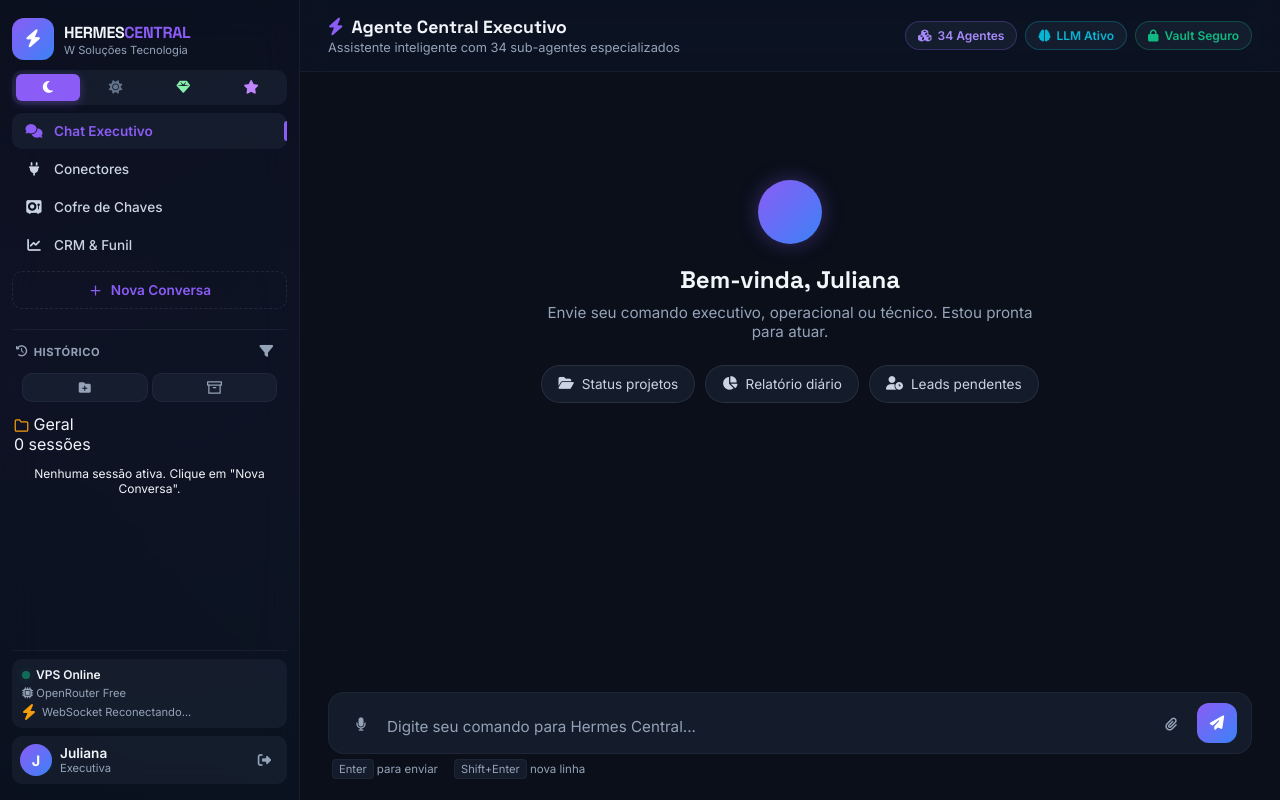
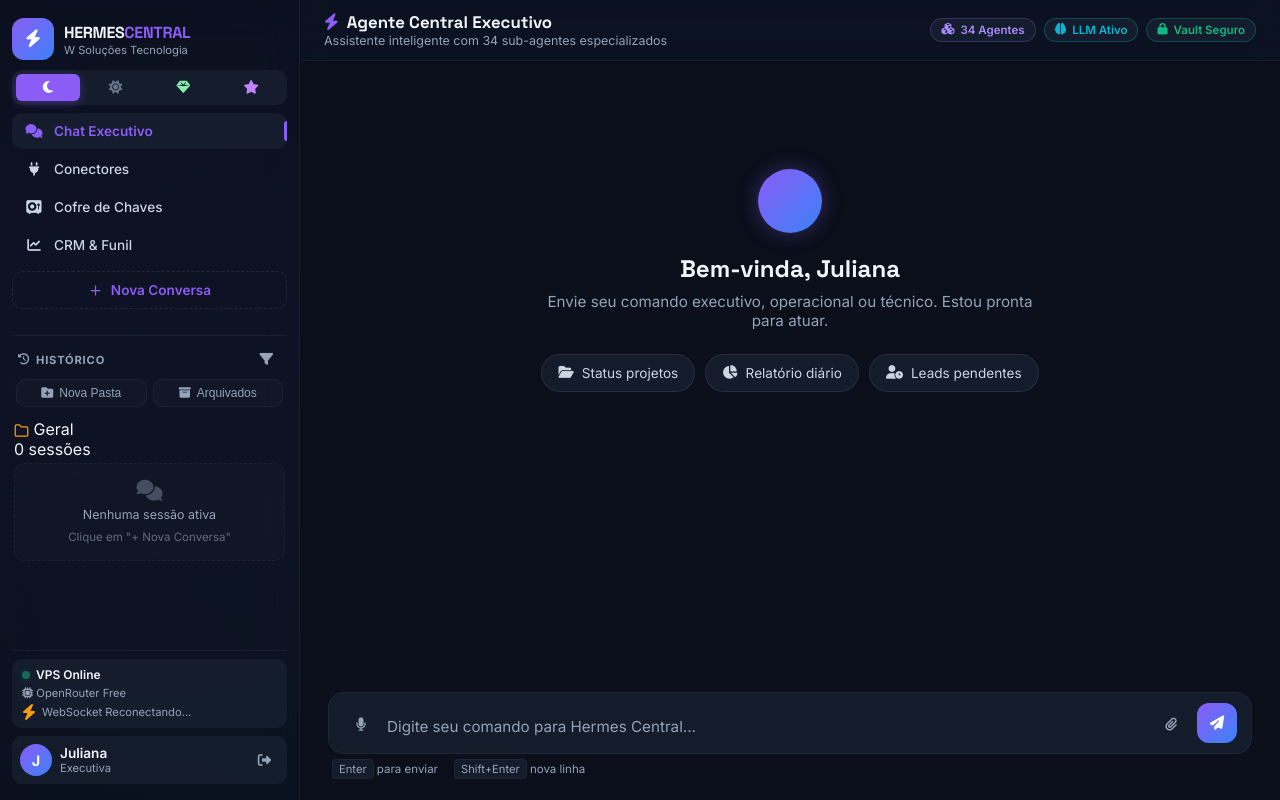
Before and after one commit to axion-dev-enterprise/hermes-juliana, a website: page public/index.html in a window 1280 px wide. Both pictures are taken after typing "Sample123" into the empty fields and a click on the button "Entrar no Painel". Drawn offline with Linux system fonts and the light colour scheme; no server answers; some icons are missing.

Commit message:
style(ui): improve topbar compact alignment, sessions empty state and toolbar buttons

```diff
--- a/public/app.js
+++ b/public/app.js
@@ -325,7 +325,11 @@ document.addEventListener('DOMContentLoaded', () => {
           </div>
           <span class="folder-badge">0 sessões</span>
         </div>
-        <div style="font-size: 12px; color: var(--text-muted); padding: 12px; text-align: center;">Nenhuma sessão ativa. Clique em "Nova Conversa".</div>
+        <div class="sessions-empty">
+          <i class="fa-solid fa-comments"></i>
+          <span>Nenhuma sessão ativa</span>
+          <span style="font-size: 0.72rem; opacity: 0.6; margin-top: 2px;">Clique em "+ Nova Conversa"</span>
+        </div>
       </div>
     `;
   }
--- a/public/index.css
+++ b/public/index.css
@@ -588,17 +588,18 @@ body {
   display: flex;
   flex-direction: column;
   overflow: hidden;
-  min-height: 150px;
-  margin-top: 4px;
+  min-height: 140px;
+  margin-top: 10px;
+  border-top: 1px solid var(--border);
+  padding-top: 8px;
 }
 
 .sessions-header {
   display: flex;
   align-items: center;
   justify-content: space-between;
-  padding: 8px 4px;
+  padding: 4px 6px 8px 6px;
   flex-shrink: 0;
-  border-top: 1px solid var(--border);
 }
 
 .sessions-title {
@@ -606,7 +607,7 @@ body {
   font-weight: 700;
   color: var(--text-3);
   text-transform: uppercase;
-  letter-spacing: 0.5px;
+  letter-spacing: 0.8px;
   display: flex;
   align-items: center;
   gap: 6px;
@@ -618,7 +619,7 @@ body {
   color: var(--text-3);
   cursor: pointer;
   font-size: 0.85rem;
-  padding: 6px 10px;
+  padding: 4px 8px;
   border-radius: 6px;
   transition: var(--transition);
 }
@@ -634,13 +635,13 @@ body {
   padding: 4px 2px;
 }
 
-.sessions-list::-webkit-scrollbar { width: 4px; }
+.sessions-list::-webkit-scrollbar { width: 3px; }
 .sessions-list::-webkit-scrollbar-track { background: transparent; }
 .sessions-list::-webkit-scrollbar-thumb { background: var(--border-hover); border-radius: 4px; }
 .sessions-list::-webkit-scrollbar-thumb:hover { background: var(--accent); }
 
 .session-item {
-  padding: 12px 14px;
+  padding: 10px 12px;
   border-radius: var(--radius-sm);
   background: var(--bg-card);
   border: 1px solid var(--border);
@@ -651,7 +652,7 @@ body {
   flex-direction: column;
   gap: 4px;
   transition: var(--transition);
-  min-height: 50px;
+  min-height: 46px;
   position: relative;
 }
 
@@ -666,12 +667,12 @@ body {
   border-color: var(--accent);
   background: var(--accent-glow);
   color: var(--text-1);
-  box-shadow: 0 0 20px var(--accent-glow);
+  box-shadow: 0 0 16px var(--accent-glow);
 }
 
 .session-item-title {
   font-weight: 600;
-  font-size: 0.9rem;
+  font-size: 0.85rem;
   white-space: nowrap;
   overflow: hidden;
   text-overflow: ellipsis;
@@ -681,7 +682,7 @@ body {
   display: flex;
   align-items: center;
   justify-content: space-between;
-  font-size: 0.75rem;
+  font-size: 0.72rem;
   color: var(--text-3);
 }
 
@@ -716,34 +717,42 @@ body {
   align-items: center;
   justify-content: center;
   gap: 6px;
-  padding: 20px 10px;
-  color: var(--text-3);
-  font-size: 0.8rem;
+  padding: 16px 10px;
+  color: var(--text-3);
+  font-size: 0.78rem;
   text-align: center;
-}
-
-.sessions-empty i { font-size: 1.5rem; opacity: 0.3; }
+  background: rgba(255, 255, 255, 0.015);
+  border: 1px dashed var(--border);
+  border-radius: 10px;
+  margin-top: 4px;
+}
+
+.sessions-empty i { font-size: 1.3rem; opacity: 0.4; }
 
 /* SESSIONS TOOLBAR */
 .sessions-toolbar {
   display: flex;
-  gap: 4px;
-  padding: 0 10px 8px;
+  gap: 6px;
+  padding: 0 4px 8px 4px;
 }
 
 .sessions-tool-btn {
   flex: 1;
-  padding: 6px;
-  background: var(--bg-card);
+  padding: 6px 10px;
+  background: rgba(255, 255, 255, 0.02);
   border: 1px solid var(--border);
   border-radius: var(--radius-sm);
   color: var(--text-3);
   cursor: pointer;
   font-size: 0.75rem;
-  transition: var(--transition);
-}
-
-.sessions-tool-btn:hover { background: var(--accent); color: #fff; border-color: var(--accent); }
+  display: flex;
+  align-items: center;
+  justify-content: center;
+  gap: 6px;
+  transition: var(--transition);
+}
+
+.sessions-tool-btn:hover { background: var(--accent-glow); color: var(--accent); border-color: var(--accent); }
 
 /* SESSION FOLDERS */
 .session-folder {
@@ -903,48 +912,51 @@ body {
   display: flex;
   align-items: center;
   justify-content: space-between;
-  padding: 16px 28px;
+  padding: 12px 24px;
   background: var(--bg-glass);
   border-bottom: 1px solid var(--border);
   backdrop-filter: blur(12px);
-}
-
-.topbar-left { display: flex; align-items: center; gap: 16px; }
+  min-height: 56px;
+}
+
+.topbar-left { display: flex; align-items: center; gap: 14px; }
 
 .mobile-menu-btn {
   display: none;
   background: none;
   border: none;
   color: var(--text-1);
-  font-size: 1.2rem;
-  cursor: pointer;
-  padding: 8px;
+  font-size: 1.1rem;
+  cursor: pointer;
+  padding: 6px;
 }
 
 .topbar-info h2 {
   font-family: 'Space Grotesk', sans-serif;
-  font-size: 1.1rem;
+  font-size: 1.05rem;
   font-weight: 700;
   display: flex;
   align-items: center;
   gap: 8px;
+  margin: 0;
+  line-height: 1.2;
 }
 
 .topbar-info p {
-  font-size: 0.8rem;
-  color: var(--text-3);
-  margin-top: 2px;
-}
-
-.topbar-badges { display: flex; gap: 8px; }
+  font-size: 0.78rem;
+  color: var(--text-3);
+  margin-top: 1px;
+}
+
+.topbar-badges { display: flex; align-items: center; gap: 8px; }
 
 .topbar-badge {
   display: inline-flex;
   align-items: center;
   gap: 6px;
-  padding: 6px 12px;
-  border-radius: 20px;
-  font-size: 0.75rem;
+  padding: 4px 10px;
+  border-radius: 16px;
+  font-size: 0.72rem;
   font-weight: 600;
   background: var(--bg-card);
   border: 1px solid var(--border);
--- a/public/index.html
+++ b/public/index.html
@@ -190,10 +190,10 @@
         </div>
         <div class="sessions-toolbar">
           <button class="sessions-tool-btn" data-action="create-folder" title="Nova Pasta">
-            <i class="fa-solid fa-folder-plus"></i>
+            <i class="fa-solid fa-folder-plus"></i> Nova Pasta
           </button>
           <button class="sessions-tool-btn" data-action="toggle-archived" title="Arquivados">
-            <svg class="svg-icon"><use href="#icon-archive"/></svg>
+            <i class="fa-solid fa-box-archive"></i> Arquivados
           </button>
         </div>
         <div id="sessions-list" class="sessions-list">
--- a/public/styles.css
+++ b/public/styles.css
@@ -588,17 +588,18 @@ body {
   display: flex;
   flex-direction: column;
   overflow: hidden;
-  min-height: 150px;
-  margin-top: 4px;
+  min-height: 140px;
+  margin-top: 10px;
+  border-top: 1px solid var(--border);
+  padding-top: 8px;
 }
 
 .sessions-header {
   display: flex;
   align-items: center;
   justify-content: space-between;
-  padding: 8px 4px;
+  padding: 4px 6px 8px 6px;
   flex-shrink: 0;
-  border-top: 1px solid var(--border);
 }
 
 .sessions-title {
@@ -606,7 +607,7 @@ body {
   font-weight: 700;
   color: var(--text-3);
   text-transform: uppercase;
-  letter-spacing: 0.5px;
+  letter-spacing: 0.8px;
   display: flex;
   align-items: center;
   gap: 6px;
@@ -618,7 +619,7 @@ body {
   color: var(--text-3);
   cursor: pointer;
   font-size: 0.85rem;
-  padding: 6px 10px;
+  padding: 4px 8px;
   border-radius: 6px;
   transition: var(--transition);
 }
@@ -634,13 +635,13 @@ body {
   padding: 4px 2px;
 }
 
-.sessions-list::-webkit-scrollbar { width: 4px; }
+.sessions-list::-webkit-scrollbar { width: 3px; }
 .sessions-list::-webkit-scrollbar-track { background: transparent; }
 .sessions-list::-webkit-scrollbar-thumb { background: var(--border-hover); border-radius: 4px; }
 .sessions-list::-webkit-scrollbar-thumb:hover { background: var(--accent); }
 
 .session-item {
-  padding: 12px 14px;
+  padding: 10px 12px;
   border-radius: var(--radius-sm);
   background: var(--bg-card);
   border: 1px solid var(--border);
@@ -651,7 +652,7 @@ body {
   flex-direction: column;
   gap: 4px;
   transition: var(--transition);
-  min-height: 50px;
+  min-height: 46px;
   position: relative;
 }
 
@@ -666,12 +667,12 @@ body {
   border-color: var(--accent);
   background: var(--accent-glow);
   color: var(--text-1);
-  box-shadow: 0 0 20px var(--accent-glow);
+  box-shadow: 0 0 16px var(--accent-glow);
 }
 
 .session-item-title {
   font-weight: 600;
-  font-size: 0.9rem;
+  font-size: 0.85rem;
   white-space: nowrap;
   overflow: hidden;
   text-overflow: ellipsis;
@@ -681,7 +682,7 @@ body {
   display: flex;
   align-items: center;
   justify-content: space-between;
-  font-size: 0.75rem;
+  font-size: 0.72rem;
   color: var(--text-3);
 }
 
@@ -716,34 +717,42 @@ body {
   align-items: center;
   justify-content: center;
   gap: 6px;
-  padding: 20px 10px;
-  color: var(--text-3);
-  font-size: 0.8rem;
+  padding: 16px 10px;
+  color: var(--text-3);
+  font-size: 0.78rem;
   text-align: center;
-}
-
-.sessions-empty i { font-size: 1.5rem; opacity: 0.3; }
+  background: rgba(255, 255, 255, 0.015);
+  border: 1px dashed var(--border);
+  border-radius: 10px;
+  margin-top: 4px;
+}
+
+.sessions-empty i { font-size: 1.3rem; opacity: 0.4; }
 
 /* SESSIONS TOOLBAR */
 .sessions-toolbar {
   display: flex;
-  gap: 4px;
-  padding: 0 10px 8px;
+  gap: 6px;
+  padding: 0 4px 8px 4px;
 }
 
 .sessions-tool-btn {
   flex: 1;
-  padding: 6px;
-  background: var(--bg-card);
+  padding: 6px 10px;
+  background: rgba(255, 255, 255, 0.02);
   border: 1px solid var(--border);
   border-radius: var(--radius-sm);
   color: var(--text-3);
   cursor: pointer;
   font-size: 0.75rem;
-  transition: var(--transition);
-}
-
-.sessions-tool-btn:hover { background: var(--accent); color: #fff; border-color: var(--accent); }
+  display: flex;
+  align-items: center;
+  justify-content: center;
+  gap: 6px;
+  transition: var(--transition);
+}
+
+.sessions-tool-btn:hover { background: var(--accent-glow); color: var(--accent); border-color: var(--accent); }
 
 /* SESSION FOLDERS */
 .session-folder {
@@ -903,48 +912,51 @@ body {
   display: flex;
   align-items: center;
   justify-content: space-between;
-  padding: 16px 28px;
+  padding: 12px 24px;
   background: var(--bg-glass);
   border-bottom: 1px solid var(--border);
   backdrop-filter: blur(12px);
-}
-
-.topbar-left { display: flex; align-items: center; gap: 16px; }
+  min-height: 56px;
+}
+
+.topbar-left { display: flex; align-items: center; gap: 14px; }
 
 .mobile-menu-btn {
   display: none;
   background: none;
   border: none;
   color: var(--text-1);
-  font-size: 1.2rem;
-  cursor: pointer;
-  padding: 8px;
+  font-size: 1.1rem;
+  cursor: pointer;
+  padding: 6px;
 }
 
 .topbar-info h2 {
   font-family: 'Space Grotesk', sans-serif;
-  font-size: 1.1rem;
+  font-size: 1.05rem;
   font-weight: 700;
   display: flex;
   align-items: center;
   gap: 8px;
+  margin: 0;
+  line-height: 1.2;
 }
 
 .topbar-info p {
-  font-size: 0.8rem;
-  color: var(--text-3);
-  margin-top: 2px;
-}
-
-.topbar-badges { display: flex; gap: 8px; }
+  font-size: 0.78rem;
+  color: var(--text-3);
+  margin-top: 1px;
+}
+
+.topbar-badges { display: flex; align-items: center; gap: 8px; }
 
 .topbar-badge {
   display: inline-flex;
   align-items: center;
   gap: 6px;
-  padding: 6px 12px;
-  border-radius: 20px;
-  font-size: 0.75rem;
+  padding: 4px 10px;
+  border-radius: 16px;
+  font-size: 0.72rem;
   font-weight: 600;
   background: var(--bg-card);
   border: 1px solid var(--border);
```
